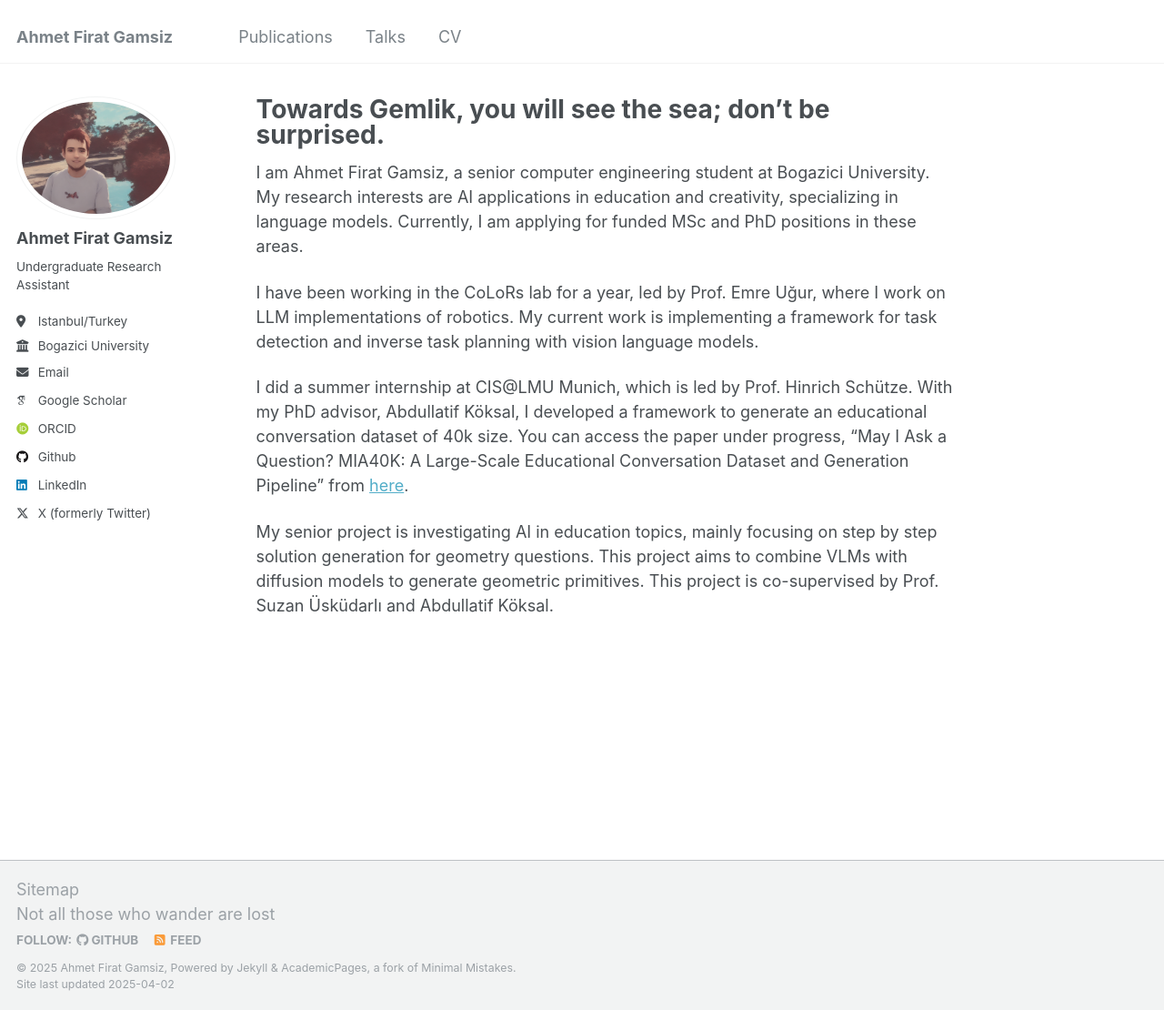
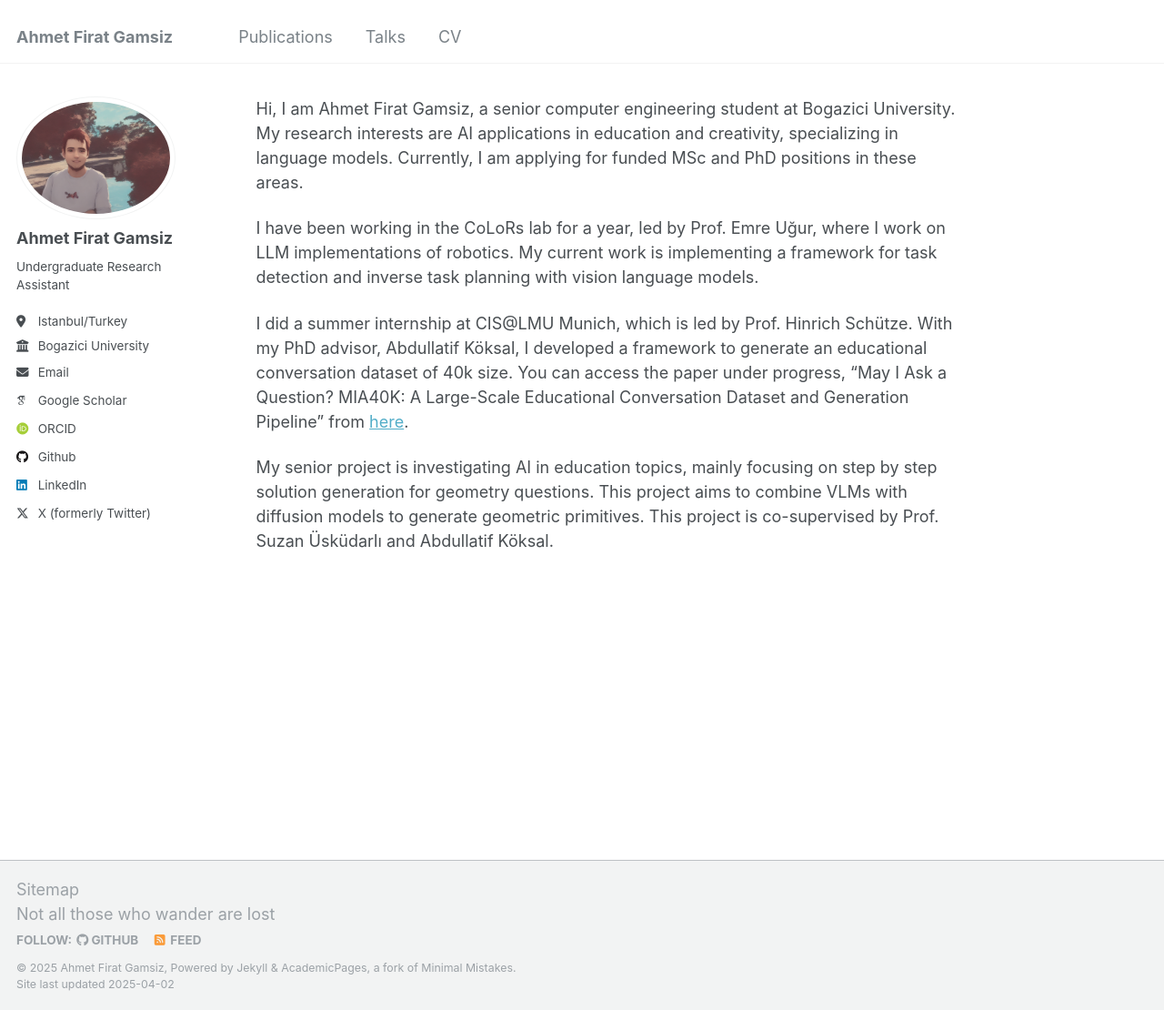
Before and after one commit to ahmetfirat23/ahmetfirat23.github.io, a Jekyll site: the page built from _pages/about.md, in a window 1280 px wide and 1110 px high. Shown: the whole window at 91% size. Built offline with Jekyll 4.4.1, drawn with Linux system fonts in a browser that asks for light colours; some web fonts are replaced.

Commit message:
Update about.md

```diff
--- a/_pages/about.md
+++ b/_pages/about.md
@@ -1,13 +1,13 @@
 ---
 permalink: /
-title: "Towards Gemlik, you will see the sea; don’t be surprised."
+title:
 author_profile: true
 redirect_from:
   - /about/
   - /about.html
 ---
 
-I am Ahmet Firat Gamsiz, a senior computer engineering student at Bogazici University. My research interests are AI applications in education and creativity, specializing in language models. Currently, I am applying for funded MSc and PhD positions in these areas.
+Hi, I am Ahmet Firat Gamsiz, a senior computer engineering student at Bogazici University. My research interests are AI applications in education and creativity, specializing in language models. Currently, I am applying for funded MSc and PhD positions in these areas.
 
 I have been working in the CoLoRs lab for a year, led by Prof. Emre Uğur, where I work on LLM implementations of robotics. My current work is implementing a framework for task detection and inverse task planning with vision language models.
 
```
